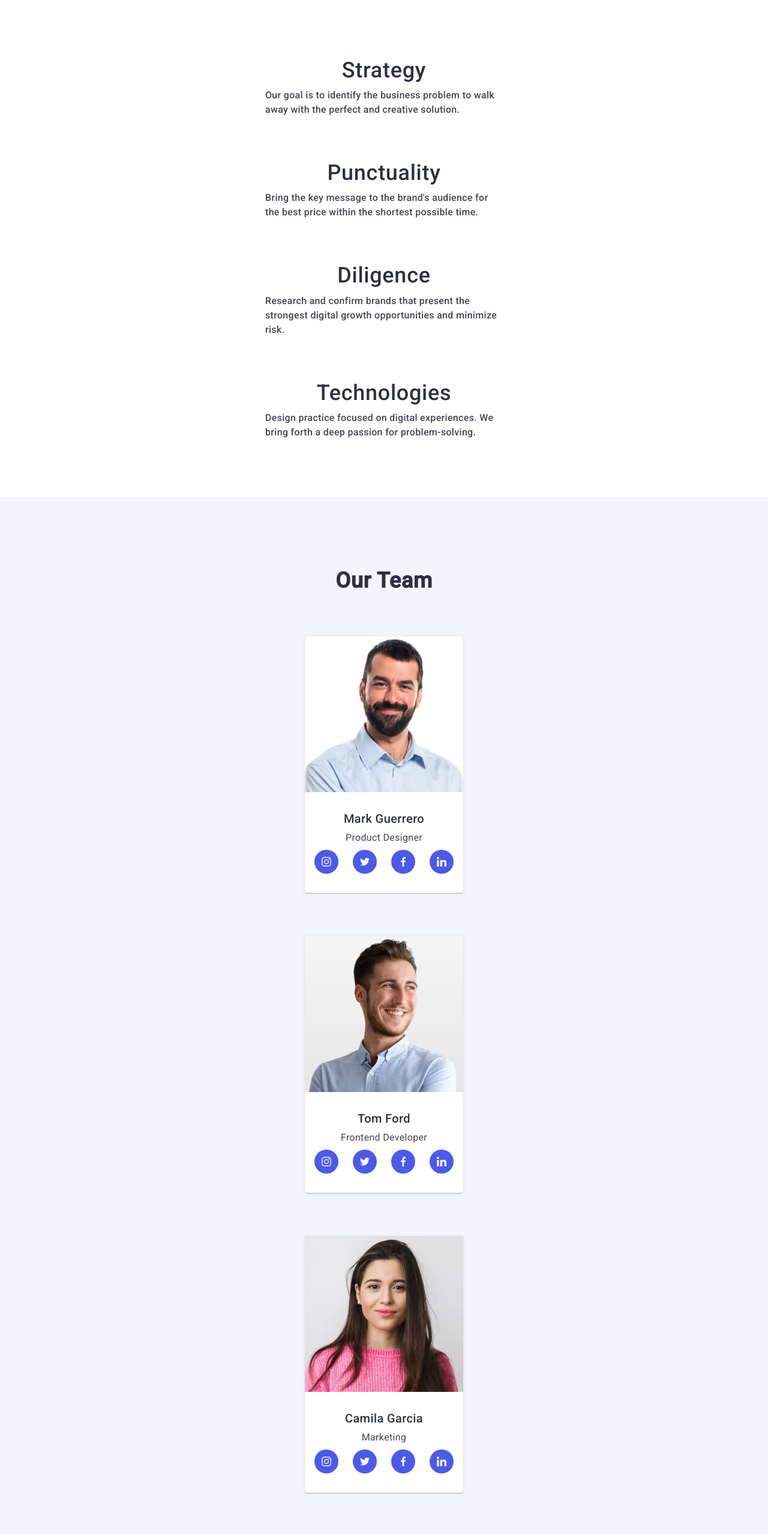
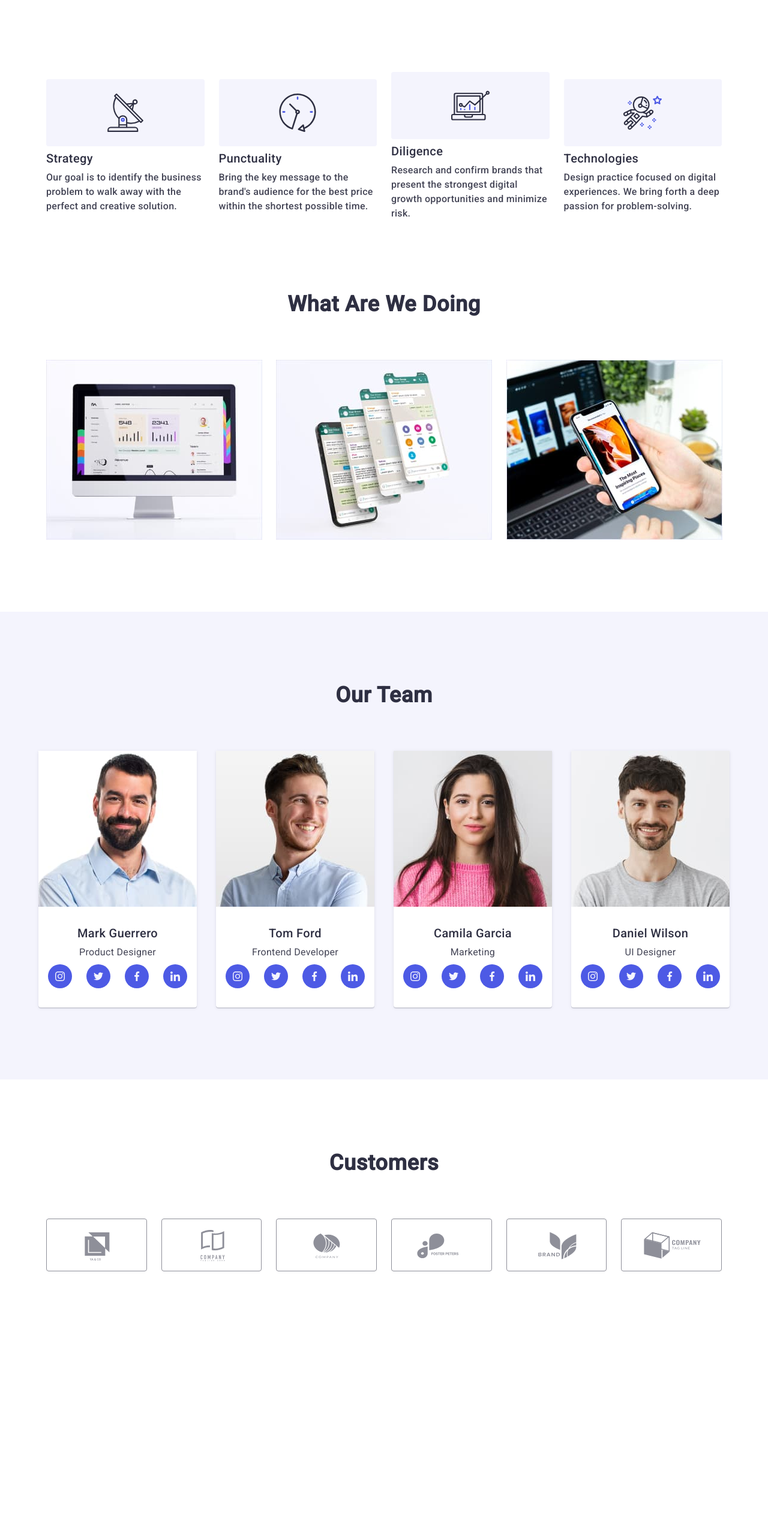
Before and after one commit to KhaninaDaria22/goit-markup-hw-06, a plain HTML site: page index.html in a window 1280 px wide. Shown: the top 2558 px of the page at 60% size. After the commit the page ends 2240 px from the top, so only its background shows below. Drawn offline with nearby package versions, Linux system fonts and the light colour scheme.

Commit message:
commit 2

```diff
--- a/css/styles.css
+++ b/css/styles.css
@@ -197,7 +197,6 @@ p, h1, h2, h3, h4, h5, h6 {
 .main-content-item-one {
     /* width: calc((100% - 72px) / 4); */
     display: list-item;
-    margin-bottom: ;
 
 }
 .visually-hidden {
@@ -477,7 +476,6 @@ url(../images/img-name.jpg);
     flex-wrap: wrap;
     justify-content: center;
     align-items: center;
-    gap: 32px;
     padding: 0px 0px;
     gap: 72px;
 }
@@ -677,7 +675,8 @@ url(../images/img-name.jpg);
     color: #404bbf;
 }
 .team-title-icone {
-    width: calc((100% - 120px) / 6);
+    /* width: calc((100% - 120px) / 6);  */
+    width: calc((100% - 16px) / 2);
     height: 88px;
 
 
@@ -687,17 +686,19 @@ url(../images/img-name.jpg);
 }
 .customers-list-icont {
     display: flex;
-    gap: 24px;
+    gap: 72px 16px;
     justify-content: center;
     align-items: center;
     fill: currentColor;
+    flex-wrap: wrap;
+
 }
 .customers-list-icon {
     fill: currentColor;
 
 }
 .customers {
-    padding: 120px 0;
+    padding: 96px 0;
     background-color: #FFFFFF
 }
 
@@ -987,3 +988,119 @@ url(../images/img-name.jpg);
     background-color: #404BBF;
     box-shadow: 0px 3px 1px rgba(0, 0, 0, 0.1), 0px 2px 1px rgba(0, 0, 0, 0.08), 0px 2px 2px rgba(0, 0, 0, 0.12);
  }
+
+
+
+ @media screen and (min-width: 428px) {
+    .container {
+       max-width: 428px;
+   }
+   .main-content-item-one {
+       max-width: 396px;
+}
+
+
+}
+@media screen and (min-width: 768px) {
+    .container {
+       max-width: 768px;
+    }
+
+    .main-content-item-one {
+       max-width: unset;
+       width: calc((100% - 24px) / 2);
+   }
+    .main-strategi {
+        gap: 24px;
+   }
+       .section-content-one {
+       padding-top: 96px;
+       padding-bottom: 96px;
+   }
+       .team-title-list {
+       gap: 64px 24px;
+       flex-wrap: wrap;
+   }
+   .customers-list-icont {
+    gap: 72px 24px;
+
+   }
+    .team-title-icone {
+        width: calc((100% - 24px) / 3);
+
+    }
+}
+
+@media screen and (min-width: 1158px) {
+   .container {
+       max-width: 1158px;
+
+   }
+   .team-title-list {
+       padding-left: 15px;
+       padding-right: 15px;
+       gap: 32px;
+       flex-wrap: nowrap;
+   }
+   .team-title-item {
+       width: calc((100%-24px)/4);
+
+}
+    .main-strategi {
+        display: flex;
+        gap: 24px;
+        padding-left: 0px;
+        padding-right: 0px;
+        align-items: center;
+        justify-content: center;
+        flex-wrap: wrap;
+    }
+    .main-strategy-tex {
+        font-size: 16px;
+        line-height: 1.5;
+        letter-spacing: 0.02em;
+        font-family: Roboto;
+        font-style: normal;
+        font-weight: 400;
+        line-height: 24px;
+    }
+    .main-content-div-two {
+        background-color: #F4F4FD;
+        display: flex;
+        align-items: center;
+        justify-content: center;
+        height: 112px;
+        border-radius: 4px;
+        margin-bottom: 8px;
+
+    }
+    .section-content-one {
+    padding: 120px 0;
+}
+    .main-content-item-one {
+    width: calc((100% - 72px) / 4);
+}
+.main-strategy-title {
+    font-weight: 500;
+    font-size: 20px;
+    line-height: 1.2;
+    letter-spacing: 0.02em;
+    color:var(--primary-text-color);
+    margin-bottom: 8px;
+    text-align: left;
+}
+    .technologies {
+    display: block;
+    padding-bottom: 120px;
+}
+    .customers-list-icont {
+    gap: 24px;
+}
+    .team-title-icone {
+        width: calc((100% - 120px) / 6);
+        height: 88px;
+    }
+    .customers {
+        padding: 120px 0;
+    }
+}
--- a/index.html
+++ b/index.html
@@ -11,6 +11,7 @@
      <title>WebStudio</title>
      <link rel="stylesheet" href="https://cdn.jsdelivr.net/npm/modern-normalize@2.0.0/modern-normalize.min.css">
         <link rel="stylesheet" href="./css/styles.css">
+
 </head>
 <body>
         <!-- <header class="header">
@@ -30,15 +31,15 @@
                 </ul>
              </address>
             </div>
-        </header> -->
+        </header>  -->
 
-        <!-- <main>
+         <!-- <main>
             <section class="section-content">
                 <div class="container-section container">
                     <h1 class="section-title">Effective Solutions for Your Business</h1>
                     <button type="button" class="section-title-bt"  data-modal-open>Order Service</button>
-                </div>   -->
-            </section>
+                </div>
+            </section> -->
             <section class="section-content-one">
                 <div class="container">
                     <h2 class="visually-hidden ">header</h2>
@@ -72,7 +73,7 @@
                             </div>
                                 <h3 class="main-strategy-title">Diligence</h3>
                                 <p class="main-strategy-text">Research and confirm brands that present the strongest digital growth opportunities and minimize risk.</p>
-                            </li>
+                        </li>
                         <li class="main-content-item-one">
                             <div class="main-content-div-two" >
                                 <svg class="main-content-icon" width="64" height="64">
@@ -85,7 +86,7 @@
                 </ul>
                 </div>
             </section>
-             <!-- <section class="technologies">
+             <section class="technologies">
                 <div class="technologies-one container">
                 <h2 class="technologies-title">What are we doing</h2>
                 <ul class="technologies-list list">
@@ -100,7 +101,7 @@
                     </li>
                 </ul>
                 </div>
-            </section>  -->
+            </section>
              <section class="team">
                 <div class="container">
                 <h2 class="team-title">Our Team</h2>
@@ -271,7 +272,7 @@
                    </ul>
                 </div>
             </section>
-            <!--<section class="customers">
+            <section class="customers">
                 <div class="customers-icons container">
                     <h2 class="team-title-customers">Customers</h2>
                         <ul class="customers-list-icont">
@@ -327,7 +328,7 @@
 
                 </div>
             </section>
-        </main>
+        <!-- </main>
         <footer class="footer">
             <div class="footer-main container">
                 <div class="footer-div-logo">
@@ -466,4 +467,5 @@
         </div>
         <script src="./js/modal.js"></script>
 </body>
-</html>  -->
+</html>
+ -->
```
